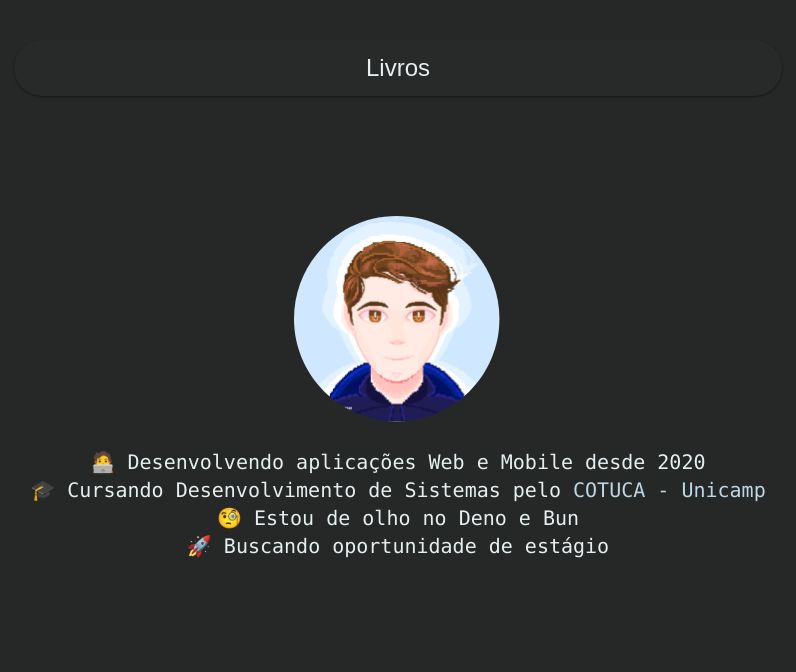
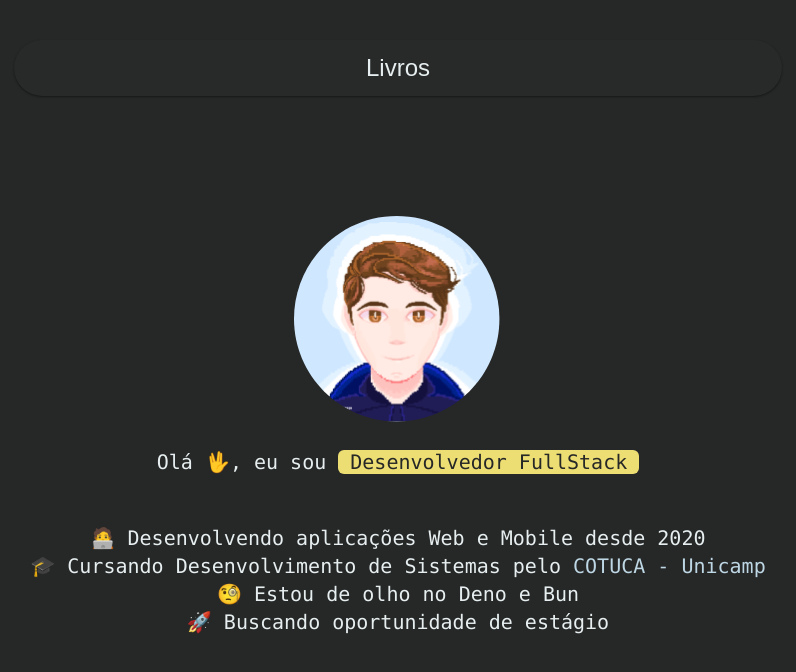
Before and after one commit to miguel-l-b/miguel-l-b.dev, a Next.js app: page / in a window 1280 px wide. Shown: the top 672 px of the page, without its empty margins (242-1038 px from the left). Built offline with nearby package versions, Linux system fonts and the light colour scheme.

Commit message:
Add dynamic text rotation to homepage

```diff
--- a/pages/index.tsx
+++ b/pages/index.tsx
@@ -1,11 +1,26 @@
 import Image from 'next/image'
-import { Inter } from 'next/font/google'
 import Head from 'next/head'
 import Header from '@/components/Header'
+import { useEffect, useState } from 'react'
 
-const inter = Inter({ subsets: ['latin'] })
+const texts = [
+  {text: "Miguel Lopes B.", style: "bg-green text-xl"},
+  {text: "Desenvolvedor de Software", style: "bg-blue text-xl"},
+  {text: "Desenvolvedor FullStack", style: "bg-yellow text-xl"},
+]
 
 export default function Home() {
+  const [index, setIndex] = useState(0)
+
+  useEffect(() => {
+    const interval = setInterval(() => {
+      if(index === 2) setIndex(0)
+      else
+      setIndex((index + 1 % 3))
+    }, 2500)
+    return () => clearInterval(interval)
+  }, [index])
+
   return (
     <>
     <Head>
@@ -21,6 +36,9 @@ export default function Home() {
         height={208}
         alt="logo tipo"
       />
+      <br />
+      <h1>Olá 🖖, eu sou <span className={`pl-3 pr-3 rounded-md transition-all ease-in duration-500 text-black ${texts[index]?.style}`}>{texts[index]?.text}</span></h1>
+      <br />
       <br />
       <h1>🧑‍💻 Desenvolvendo aplicações Web e Mobile desde 2020</h1>
       <h1>
```
